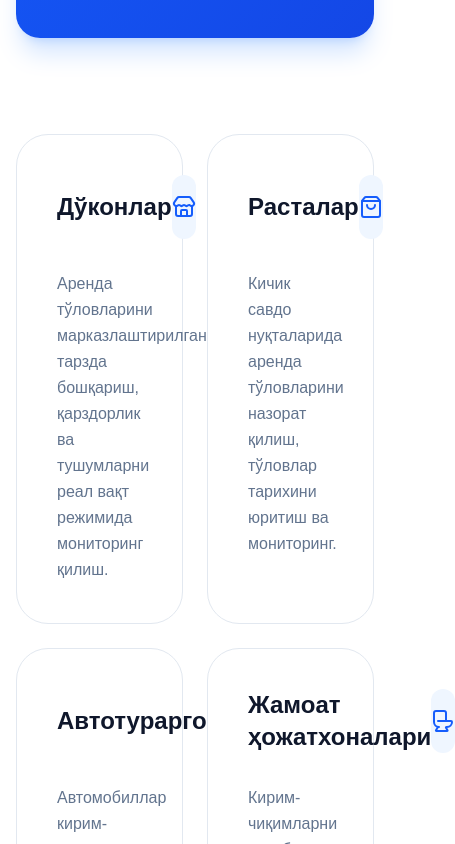
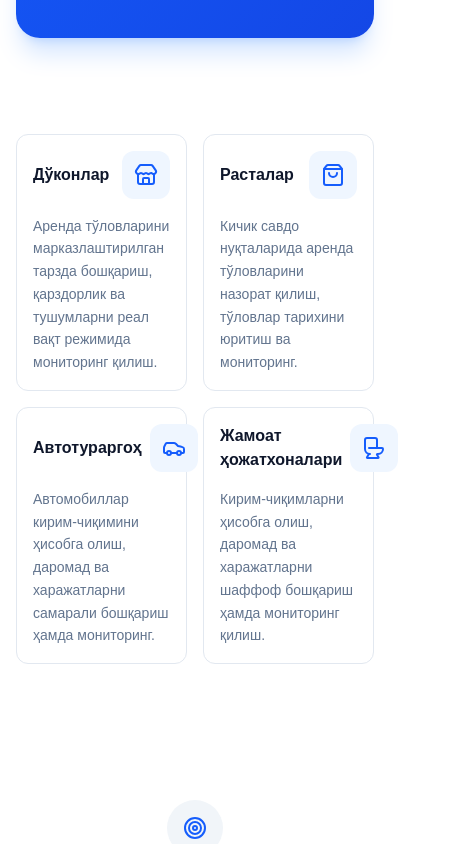
Before and after one commit to suhrob-qalandarov/ebazaar-demo-front, a Next.js app: page /kr in a window 390 px wide. Shown: the part 2280-3124 px from the top of the page, 455 px wide, since content can reach past the window. Built offline with nearby package versions, Linux system fonts and the light colour scheme.

Commit message:
Make services section responsive for mobile: adjust padding, font sizes, and icon sizes

```diff
--- a/src/app/components/HomePage.tsx
+++ b/src/app/components/HomePage.tsx
@@ -328,7 +328,7 @@ const HomePage: React.FC<HomePageProps> = ({ locale, dynamicData }) => {
         </motion.div>
 
         {/* --- Services Grid --- */}
-        <div className="grid grid-cols-2 gap-6">
+        <div className="grid grid-cols-2 gap-4 md:gap-6">
           {/* 1-row: 2 boxes */}
           <ServiceCard
             icon={<Store size={24} />}
@@ -441,15 +441,15 @@ const ServiceCard: React.FC<ServiceCardProps> = ({ icon, title, description }) =
   <motion.div
     variants={fadeInUp}
     whileHover={{ y: -10 }}
-    className="p-10 rounded-[2rem] border border-slate-200 dark:border-slate-800 bg-white dark:bg-slate-900 hover:shadow-2xl hover:shadow-blue-500/10 transition-all duration-300 group"
+    className="p-4 md:p-6 lg:p-10 rounded-xl md:rounded-2xl border border-slate-200 dark:border-slate-800 bg-white dark:bg-slate-900 hover:shadow-2xl hover:shadow-blue-500/10 transition-all duration-300 group"
   >
-    <div className="flex items-center justify-between mb-8">
-      <h3 className="text-2xl font-bold text-slate-900 dark:text-white">{title}</h3>
-      <div className="w-16 h-16 rounded-2xl bg-blue-50 dark:bg-blue-900/30 text-blue-600 dark:text-blue-400 flex items-center justify-center group-hover:scale-110 transition-transform duration-300">
+    <div className="flex items-center justify-between mb-4 md:mb-6 lg:mb-8 gap-2">
+      <h3 className="text-base md:text-xl lg:text-2xl font-bold text-slate-900 dark:text-white flex-1">{title}</h3>
+      <div className="w-12 h-12 md:w-14 md:h-14 lg:w-16 lg:h-16 rounded-xl md:rounded-2xl bg-blue-50 dark:bg-blue-900/30 text-blue-600 dark:text-blue-400 flex items-center justify-center flex-shrink-0 group-hover:scale-110 transition-transform duration-300">
         {icon}
       </div>
     </div>
-    <p className="text-slate-500 dark:text-slate-400 leading-relaxed">{description}</p>
+    <p className="text-sm md:text-base text-slate-500 dark:text-slate-400 leading-relaxed">{description}</p>
   </motion.div>
 );
 
```
